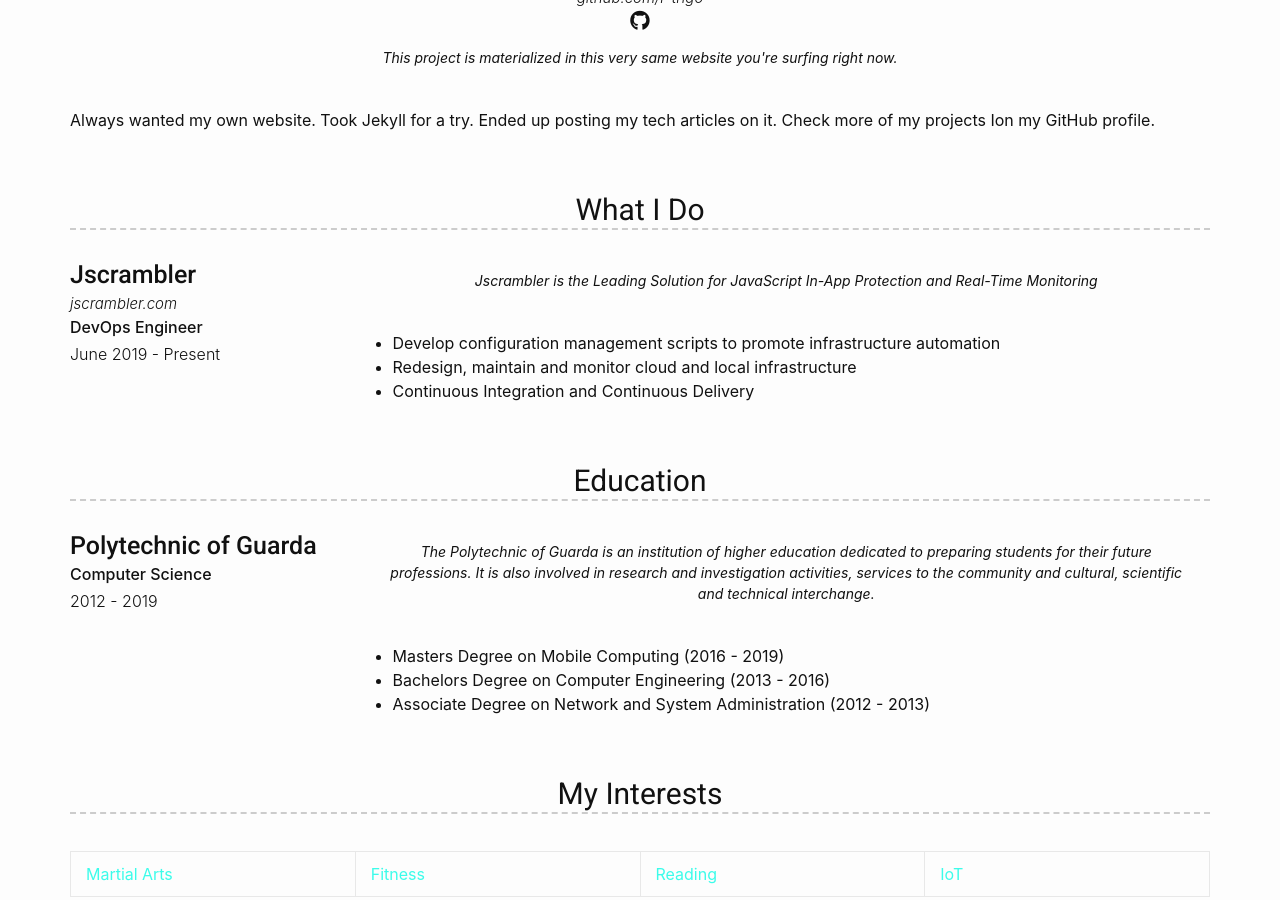
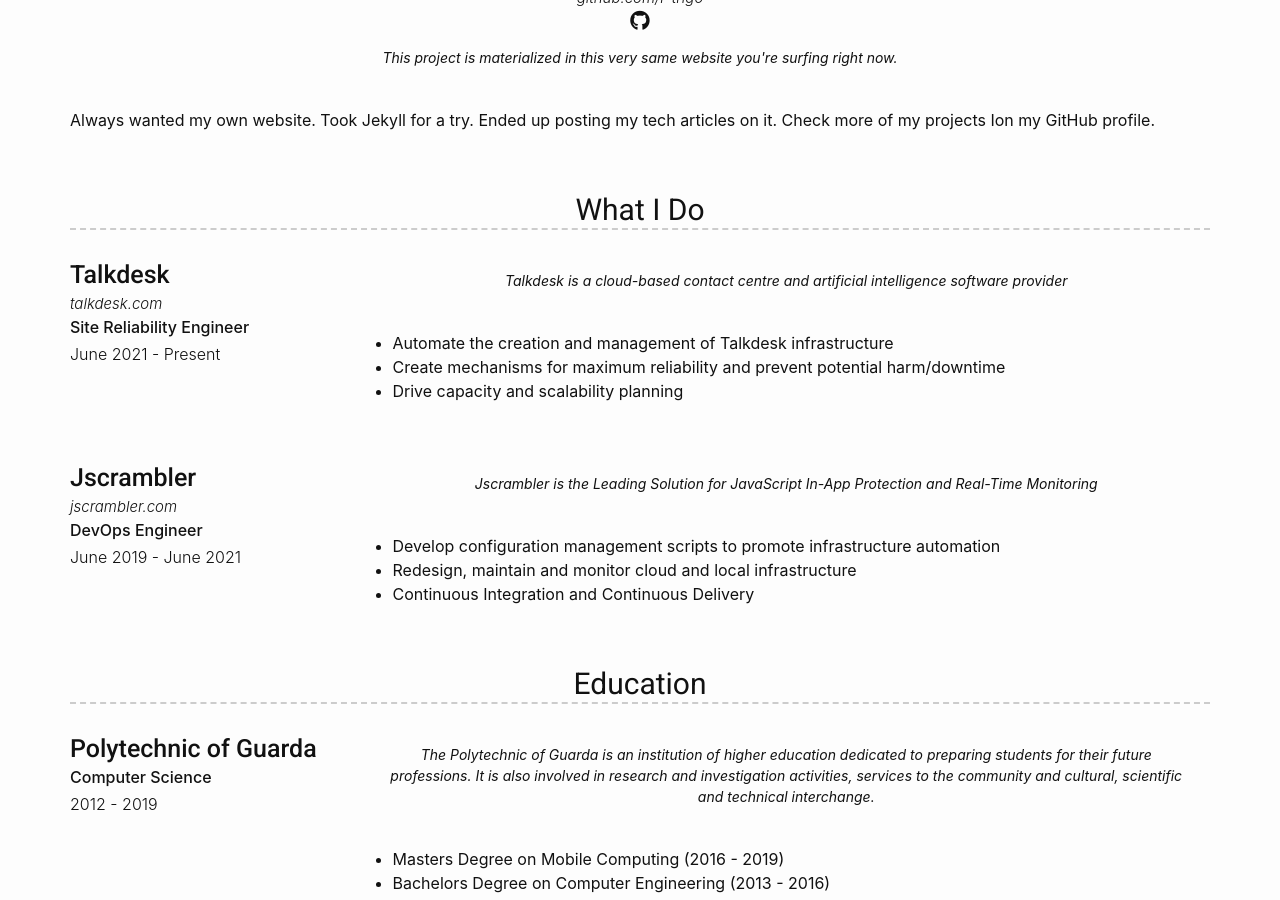
Before and after one commit to r-trigo/jekyll-blog, a Jekyll site: the page built from about.md, in a window 1280 px wide and 900 px high, scrolled down 679 px. Built offline with Jekyll 4.4.1, drawn with Linux system fonts in a browser that asks for light colours; nearby versions of some CDN libraries.

Commit message:
data(experience): update job position

```diff
--- a/_data/experience.yml
+++ b/_data/experience.yml
@@ -1,8 +1,20 @@
+- layout: left
+  company: Talkdesk
+  link: talkdesk.com
+  job_title: Site Reliability Engineer
+  dates: June 2021 - Present
+  quote: >
+    Talkdesk is a cloud-based contact centre and artificial intelligence software provider
+  description: |
+    - Automate the creation and management of Talkdesk infrastructure
+    - Create mechanisms for maximum reliability and prevent potential harm/downtime
+    - Drive capacity and scalability planning
+
 - layout: left
   company: Jscrambler
   link: jscrambler.com
   job_title: DevOps Engineer
-  dates: June 2019 - Present
+  dates: June 2019 - June 2021
   quote: >
     Jscrambler is the Leading Solution for JavaScript In-App Protection and Real-Time Monitoring
   description: |
```
